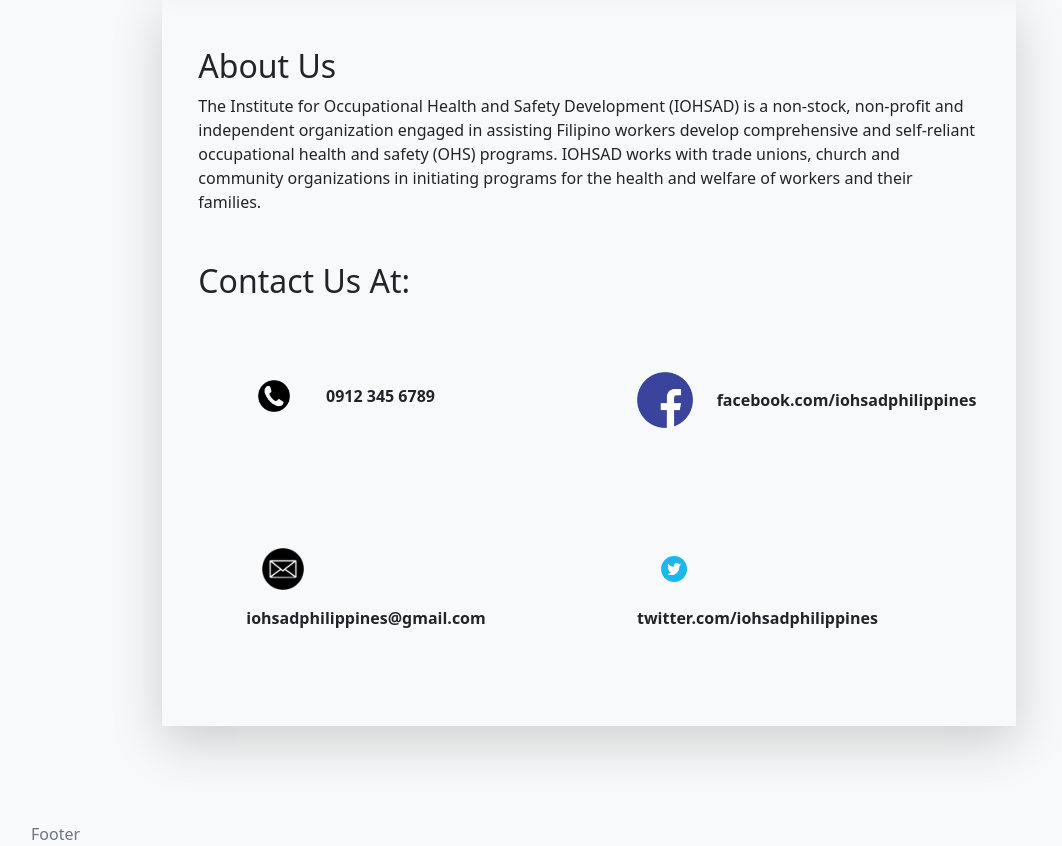
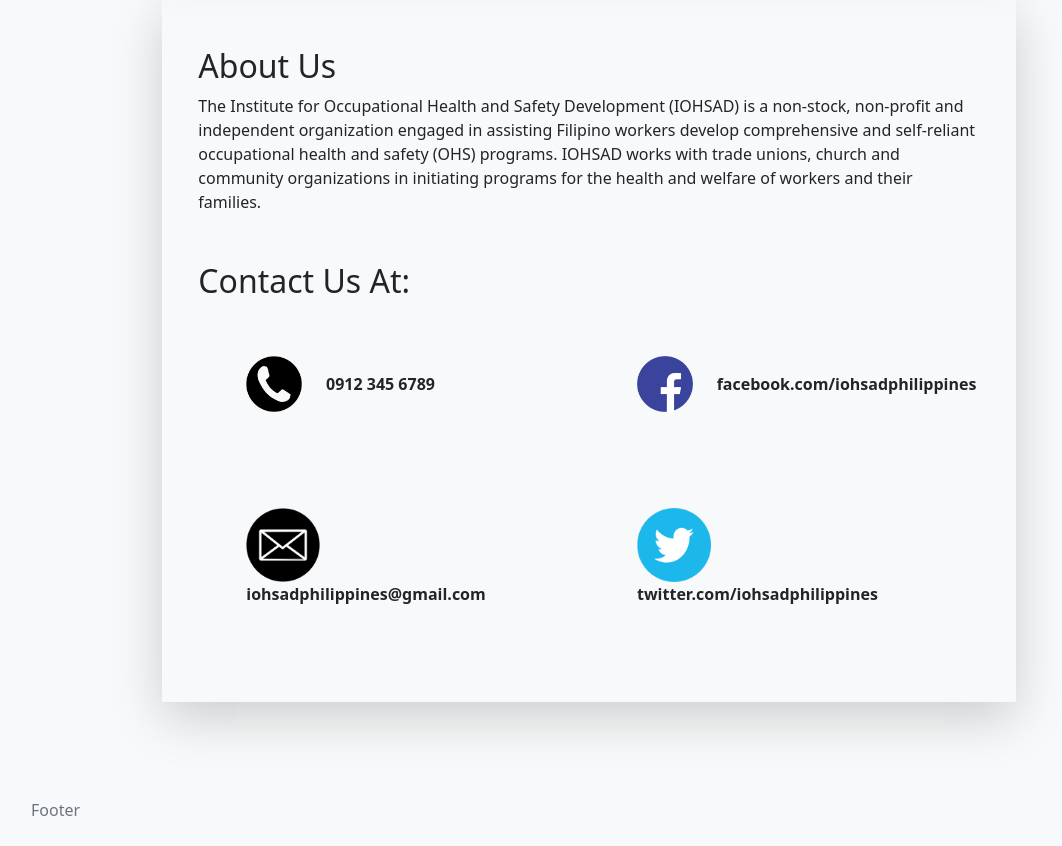
Before and after one commit to simonqq21/IOHSAD-Ex-Nihilo-Web-App, a Flask app: page / in a window 1280 px wide. Shown: the part 1925-2771 px from the top of the page, without its empty margins (51-1113 px from the left). After the commit the page ends 2741 px from the top, so only its background shows below. Run offline with Flask 2, Linux system fonts and the light colour scheme.

Commit message:
Update index.html

```diff
--- a/app/templates/index.html
+++ b/app/templates/index.html
@@ -71,12 +71,12 @@
                         <div class="row">
                             <div class="col-sm-6 p-5">
                                 <div class="row d-flex align-items-center">
-                                    <img src="{{ url_for('static', filename='img/phone_icon.png') }}" alt="Phone icon" class="col-sm-3 img-fluid p-4">
+                                    <img src="{{ url_for('static', filename='img/phone_icon.png') }}" alt="Phone icon" class="col-sm-3 img-fluid">
                                     <span class="col-sm-9 align-middle fw-bold">0912 345 6789</span>
                                 </div>
                             </div>
                             <div class="col-sm-6 p-5">
-                                <div class="row d-flex align-items-center mt-3">
+                                <div class="row d-flex align-items-center">
                                     <img src="{{ url_for('static', filename='img/facebook_icon.png') }}" alt="facebook_icon" class="col-sm-3 img-fluid">
                                     <span class="col-sm-9 align-middle fw-bold">facebook.com/iohsadphilippines</span>
                                 </div>
@@ -84,11 +84,11 @@
                         </div>
                         <div class="row">
                             <div class="col-sm-6 p-5">
-                                <img src="{{ url_for('static', filename='img/email_icon.png') }}" alt="facebook_icon" class="col-sm-3 img-fluid p-3">
+                                <img src="{{ url_for('static', filename='img/email_icon.png') }}" alt="facebook_icon" class="col-sm-3 img-fluid">
                                 <span class="col-sm-9 align-middle fw-bold">iohsadphilippines@gmail.com</span>
                             </div>
                             <div class="col-sm-6 p-5">
-                                <img src="{{ url_for('static', filename='img/twitter_icon.png') }}" alt="facebook_icon" class="col-sm-3 img-fluid p-4">
+                                <img src="{{ url_for('static', filename='img/twitter_icon.png') }}" alt="facebook_icon" class="col-sm-3 img-fluid">
                                 <span class="col-sm-9 align-middle fw-bold">twitter.com/iohsadphilippines</span>
                             </div>
                         </div>
```
